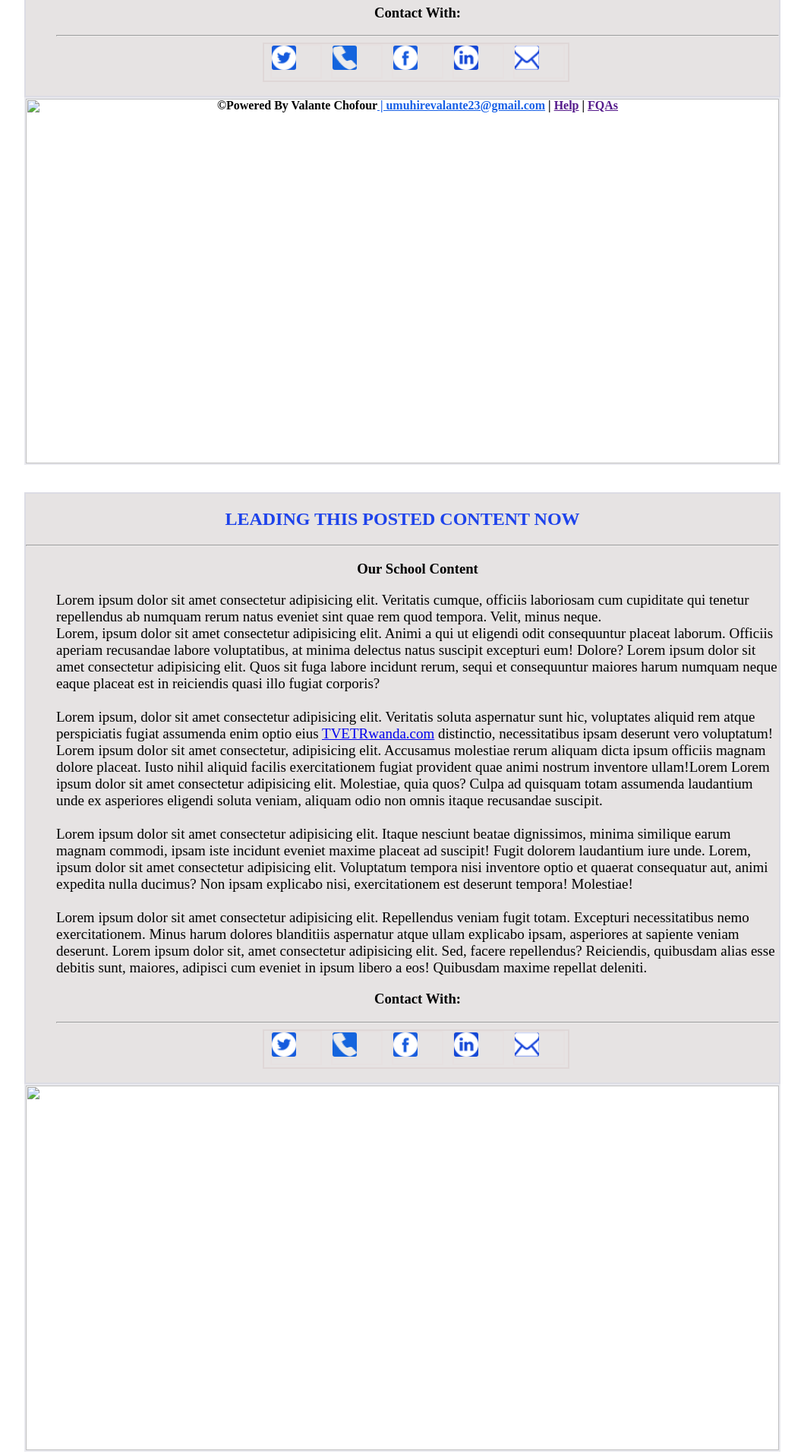
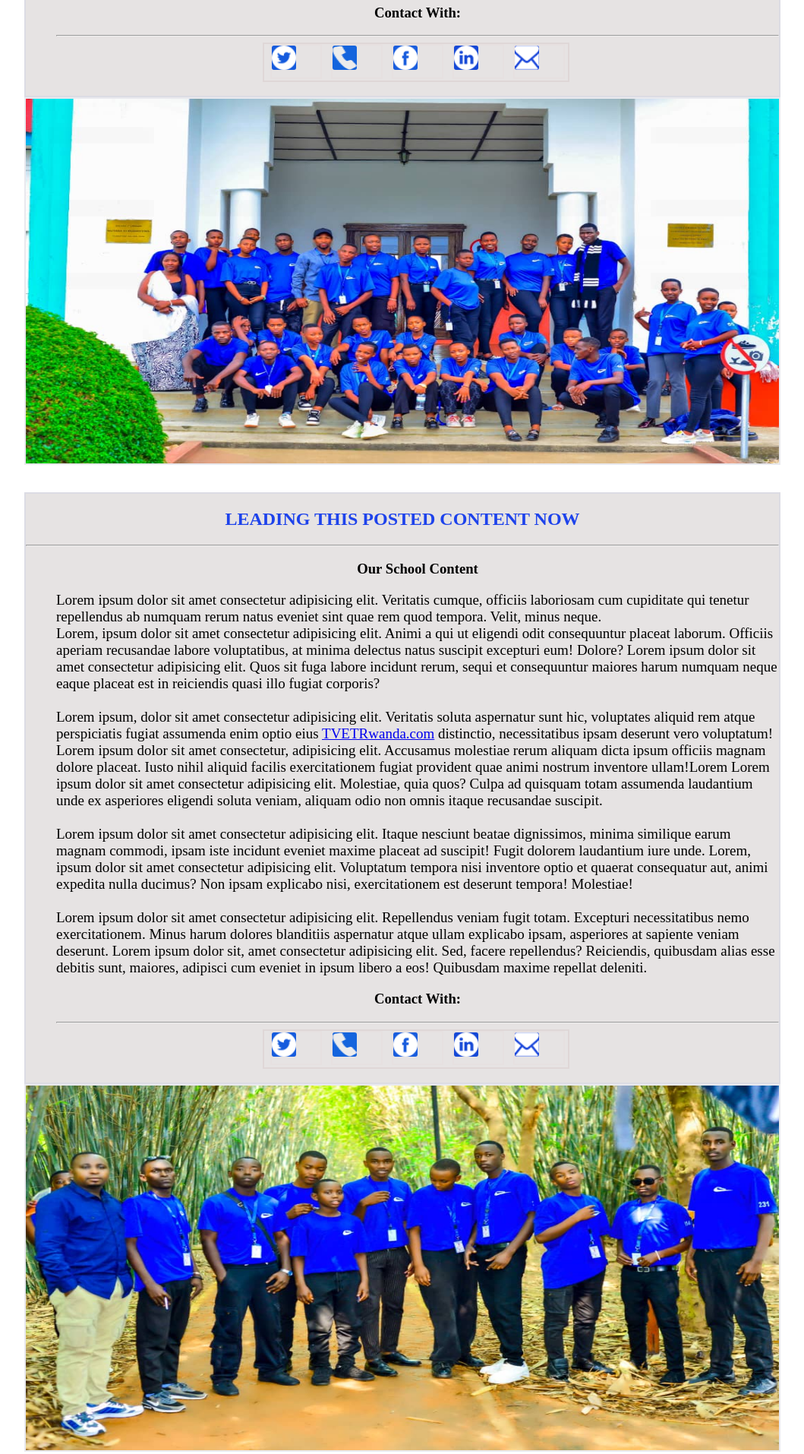
Before and after one commit to umuhire-valante/c, a plain HTML site: page index.html in a window 1280 px wide. Shown: the part 1160-3074 px from the top of the page at 76% size, without its empty margins (136-1195 px from the left). Drawn offline with Linux system fonts and the light colour scheme.

Commit message:
index.html

```diff
--- a/index.html
+++ b/index.html
@@ -208,7 +208,7 @@ margin-left: 0.5em;
 <h4>©Powered By Valante Chofour<a href="" style="color: rgb(24, 96, 230);">  | umuhirevalante23@gmail.com</a> | <a href="">Help</a> | <a href="">FQAs</a></h4>
     </div>
     <div class="see">
-<img src="IMG-20241211-WA0000.jpg" alt="">
+<img src="1.jpg" alt="">
     </div><br>
     <br>
     <div class="se">
@@ -255,7 +255,7 @@ margin-left: 0.5em;
     </div>
     </div>
     <div class="see">
-<img src="./2.jpg" alt="">
+<img src="./4.jpg" alt="">
     </div><br>
     <div class="se">
 <h2>LEADING THIS POSTED CONTENT NOW</h2>
```
